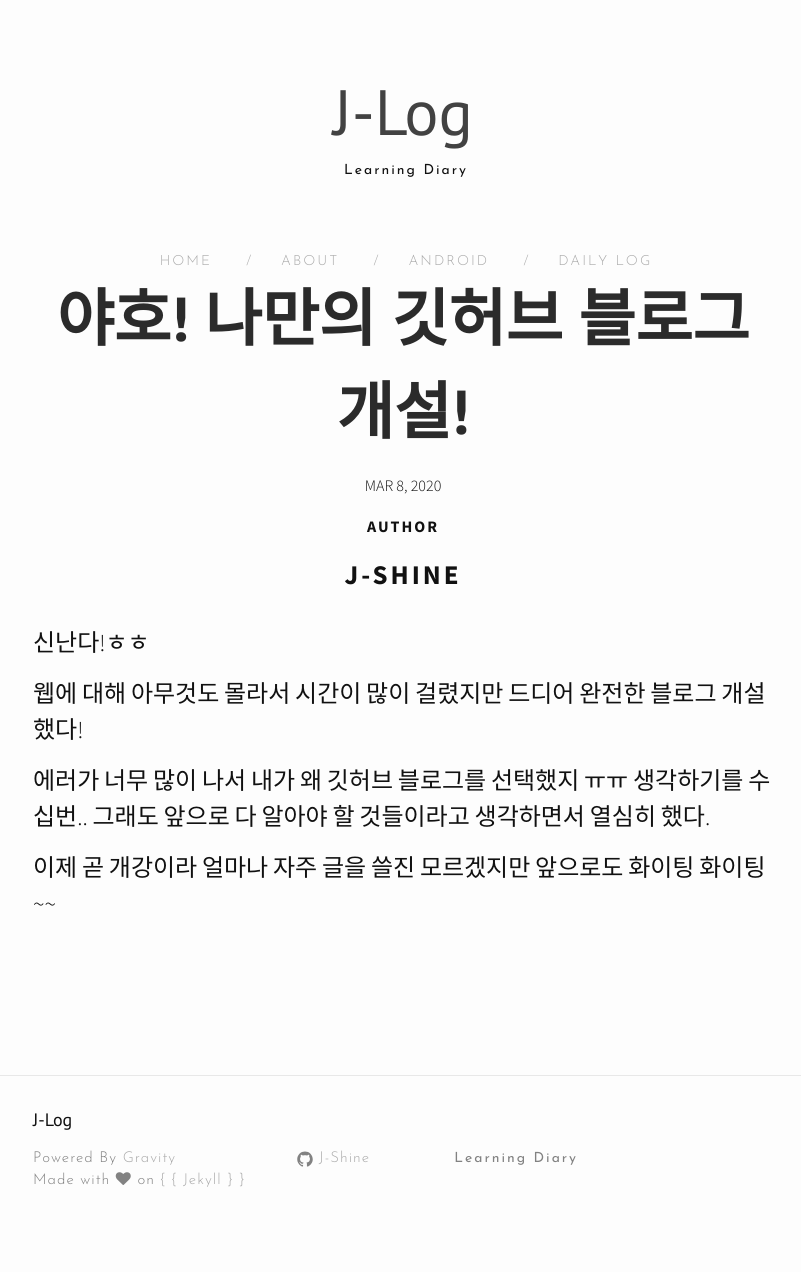
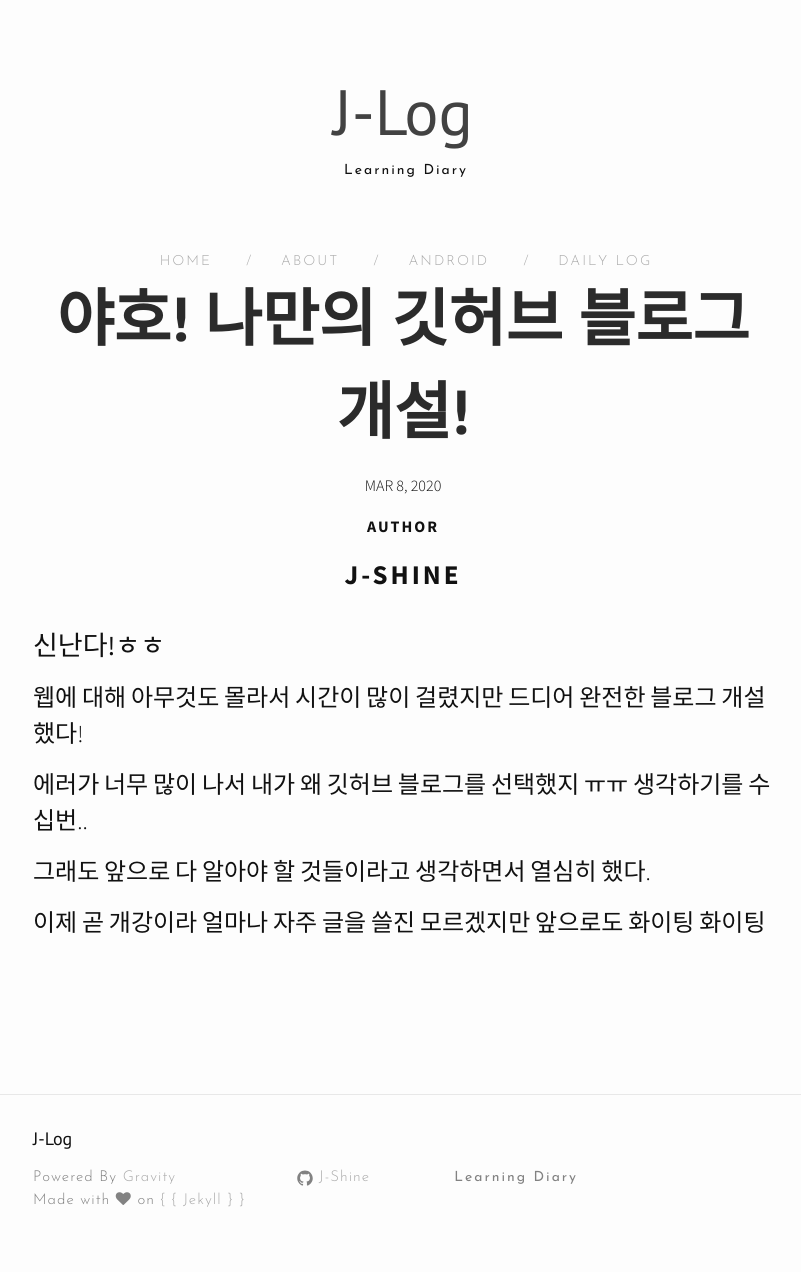
Before and after one commit to J-Shine/J-Shine.github.io, a Jekyll site: the page built from _posts/2020-03-08-yaho.markdown, in a window 1280 px wide. Shown: the whole page, without its empty margins (237-1038 px from the left). Built offline with Jekyll 4.4.1, drawn with Linux system fonts in a browser that asks for light colours; nearby versions of some CDN libraries; comment, search, counter and statistics services are not loaded.

```diff
--- a/_posts/2020-03-08-yaho.markdown
+++ b/_posts/2020-03-08-yaho.markdown
@@ -6,10 +6,12 @@ categories: ["daily-log"]
 author: "J-Shine"
 ---
 
-신난다!ㅎㅎ
+# 신난다!ㅎㅎ
 
 웹에 대해 아무것도 몰라서 시간이 많이 걸렸지만 드디어 완전한 블로그 개설했다!
 
-에러가 너무 많이 나서 내가 왜 깃허브 블로그를 선택했지 ㅠㅠ 생각하기를 수십번.. 그래도 앞으로 다 알아야 할 것들이라고 생각하면서 열심히 했다.
+에러가 너무 많이 나서 내가 왜 깃허브 블로그를 선택했지 ㅠㅠ 생각하기를 수십번..
 
-이제 곧 개강이라 얼마나 자주 글을 쓸진 모르겠지만 앞으로도 화이팅 화이팅~~
+그래도 앞으로 다 알아야 할 것들이라고 생각하면서 열심히 했다.
+
+이제 곧 개강이라 얼마나 자주 글을 쓸진 모르겠지만 앞으로도 화이팅 화이팅
```
